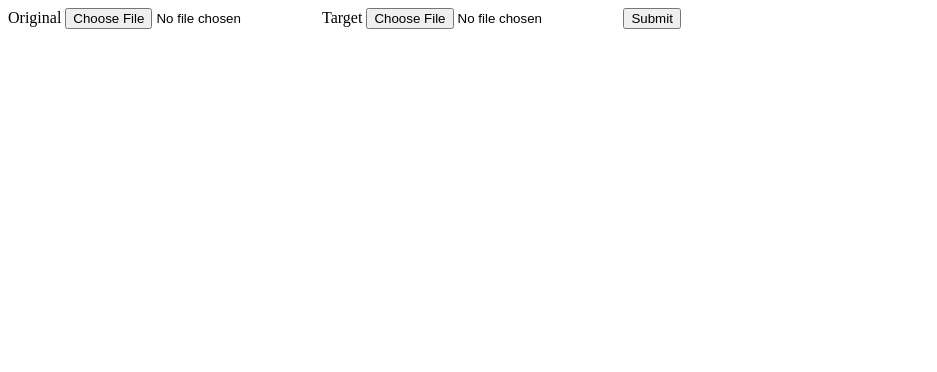
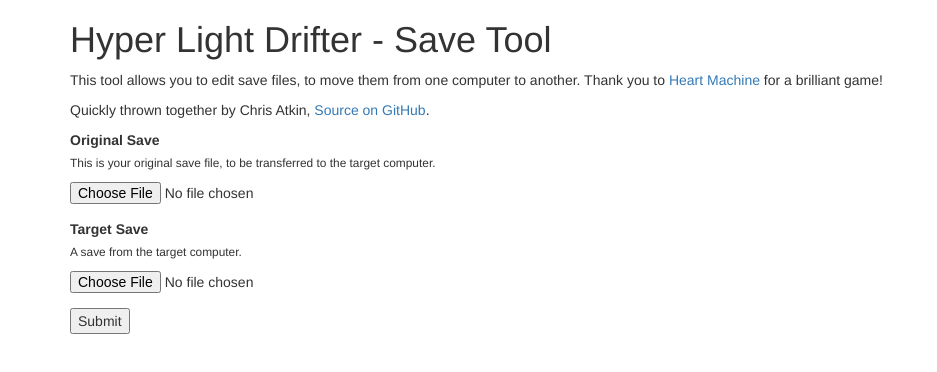
Before and after one commit to atkinchris/hld-save-tool, a plain HTML site: page index.html in a window 1280 px wide. Shown: the whole page, without its empty margins (0-937 px from the left). Drawn offline with nearby package versions, Linux system fonts and the light colour scheme.

Commit message:
Add styling and descriptions
This adds better styling and textual descriptions to inputs and process.

Also adds credit and source link.

```diff
--- a/index.html
+++ b/index.html
@@ -2,62 +2,33 @@
 <html>
   <head>
     <meta charset="utf-8">
-    <title>Hyper Light Drifter Save Tool</title>
+    <title>Hyper Light Drifter - Save Tool</title>
+    <link rel="stylesheet" href="https://maxcdn.bootstrapcdn.com/bootstrap/3.3.6/css/bootstrap.min.css">
   </head>
   <body>
-    <form onsubmit="process()" action="#">
-      Original
-      <input type="file" id="original" accept=".sav" required />
-      Target
-      <input type="file" id="target" accept=".sav" />
-      <input type="submit" value="Submit">
-    </form>
-    <script>
-      function process() {
-        var original = document.getElementById('original').files;
-        var target = document.getElementById('target').files;
-        var magicString = 'eyAibWF';
-
-        readFirstFile(original, function(result) {
-          readFirstFile(target, processContents.bind(null, result));
-        });
-
-        function processContents(o, t) {
-          if (!o || !t) throw new Error('Save data not found');
-
-          var data = o.slice(o.indexOf(magicString), o.length);
-          var secret = t.slice(0, t.indexOf(magicString));
-
-          saveData(secret + '' + data, 'HyperLight_RecordOfTheDrifter_0.sav');
-        }
-
-        function readFirstFile(files, callback) {
-          if (files.length > 0 && files[0]) {
-            var reader = new FileReader();
-            reader.addEventListener
-            reader.onload = function(e) {
-              callback(e.target.result);
-            }
-            reader.readAsText(files[0]);
-          } else {
-            throw new Error('No files found');
-          }
-        }
-
-        var saveData = (function () {
-          var a = document.createElement("a");
-          document.body.appendChild(a);
-          a.style = "display: none";
-          return function (data, fileName) {
-            var blob = new Blob([data]);
-            var url = window.URL.createObjectURL(blob);
-            a.href = url;
-            a.download = fileName;
-            a.click();
-            window.URL.revokeObjectURL(url);
-          };
-        }());
-      }
-    </script>
+    <div class="container">
+      <h1>Hyper Light Drifter - Save Tool</h1>
+      <p>
+        This tool allows you to edit save files, to move them from one computer to another.
+        Thank you to <a href="http://www.heart-machine.com/">Heart Machine</a> for a brilliant game!
+      </p>
+      <p>
+        Quickly thrown together by Chris Atkin, <a href="https://github.com/atkinchris/hld-save-tool">Source on GitHub</a>.
+      </p>
+      <form onsubmit="process()" action="#">
+        <div class="form-group">
+          <label for="original">Original Save</label>
+          <p class="small">This is your original save file, to be transferred to the target computer.</p>
+          <input type="file" id="original" name="original" accept=".sav" required />
+        </div>
+        <div class="form-group">
+        <label for="target">Target Save</label>
+        <p class="small">A save from the target computer.</p>
+        <input type="file" id="target" name="target" accept=".sav" required />
+        </div>
+        <input type="submit" value="Submit">
+      </form>
+    </div>
+    <script src="scripts.js" charset="utf-8"></script>
   </body>
 </html>
--- /dev/null
+++ b/scripts.js
@@ -0,0 +1,45 @@
+function process() {
+  var original = document.getElementById('original').files;
+  var target = document.getElementById('target').files;
+  var magicString = 'eyAibWF';
+
+  readFirstFile(original, function(result) {
+    readFirstFile(target, processContents.bind(null, result));
+  });
+
+  function processContents(o, t) {
+    if (!o || !t) throw new Error('Save data not found');
+
+    var data = o.slice(o.indexOf(magicString), o.length);
+    var secret = t.slice(0, t.indexOf(magicString));
+
+    saveData(secret + '' + data, 'HyperLight_RecordOfTheDrifter_0.sav');
+  }
+
+  function readFirstFile(files, callback) {
+    if (files.length > 0 && files[0]) {
+      var reader = new FileReader();
+      reader.addEventListener
+      reader.onload = function(e) {
+        callback(e.target.result);
+      }
+      reader.readAsText(files[0]);
+    } else {
+      throw new Error('No files found');
+    }
+  }
+
+  var saveData = (function () {
+    var a = document.createElement("a");
+    document.body.appendChild(a);
+    a.style = "display: none";
+    return function (data, fileName) {
+      var blob = new Blob([data]);
+      var url = window.URL.createObjectURL(blob);
+      a.href = url;
+      a.download = fileName;
+      a.click();
+      window.URL.revokeObjectURL(url);
+    };
+  }());
+}
```
